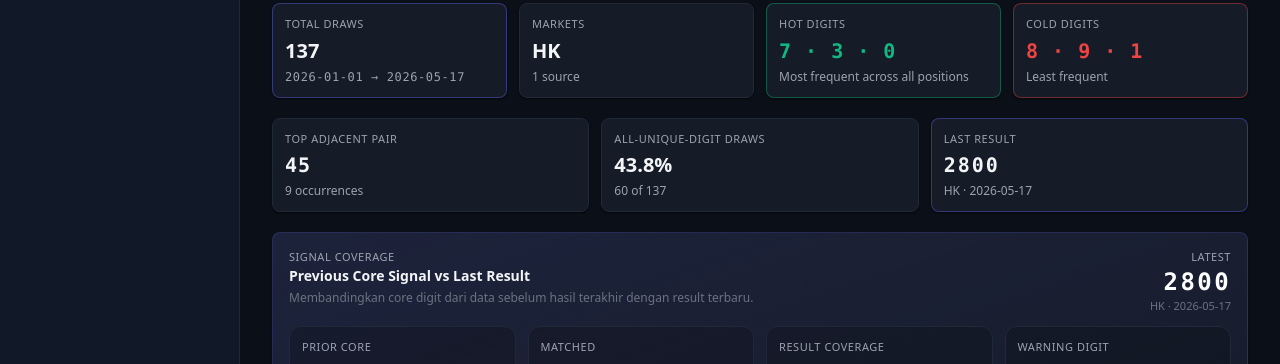
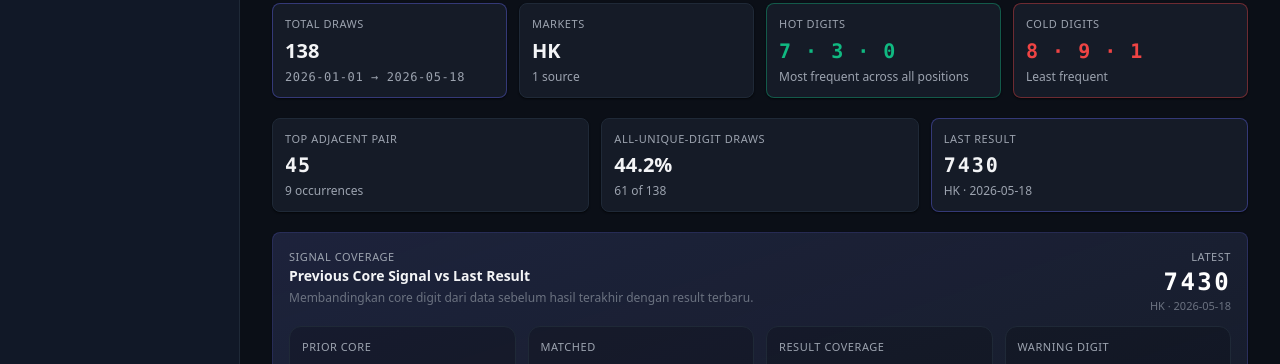
Before and after one commit to LoOp575/Togel2, a Next.js app: page / in a window 1280 px wide. Shown: the part 415-779 px from the top of the page. Built offline with nearby package versions, Linux system fonts and the light colour scheme.

Commit message:
Add latest HK result 7430

```diff
--- a/data/extra-history.ts
+++ b/data/extra-history.ts
@@ -12,5 +12,10 @@ export function loadExtraHistoryRows(): RawHistoryEntry[] {
       market: ["H", "K"].join(""),
       result: ["28", "00"].join(""),
     },
+    {
+      date: "2026-05-18",
+      market: ["H", "K"].join(""),
+      result: ["74", "30"].join(""),
+    },
   ];
 }
```
